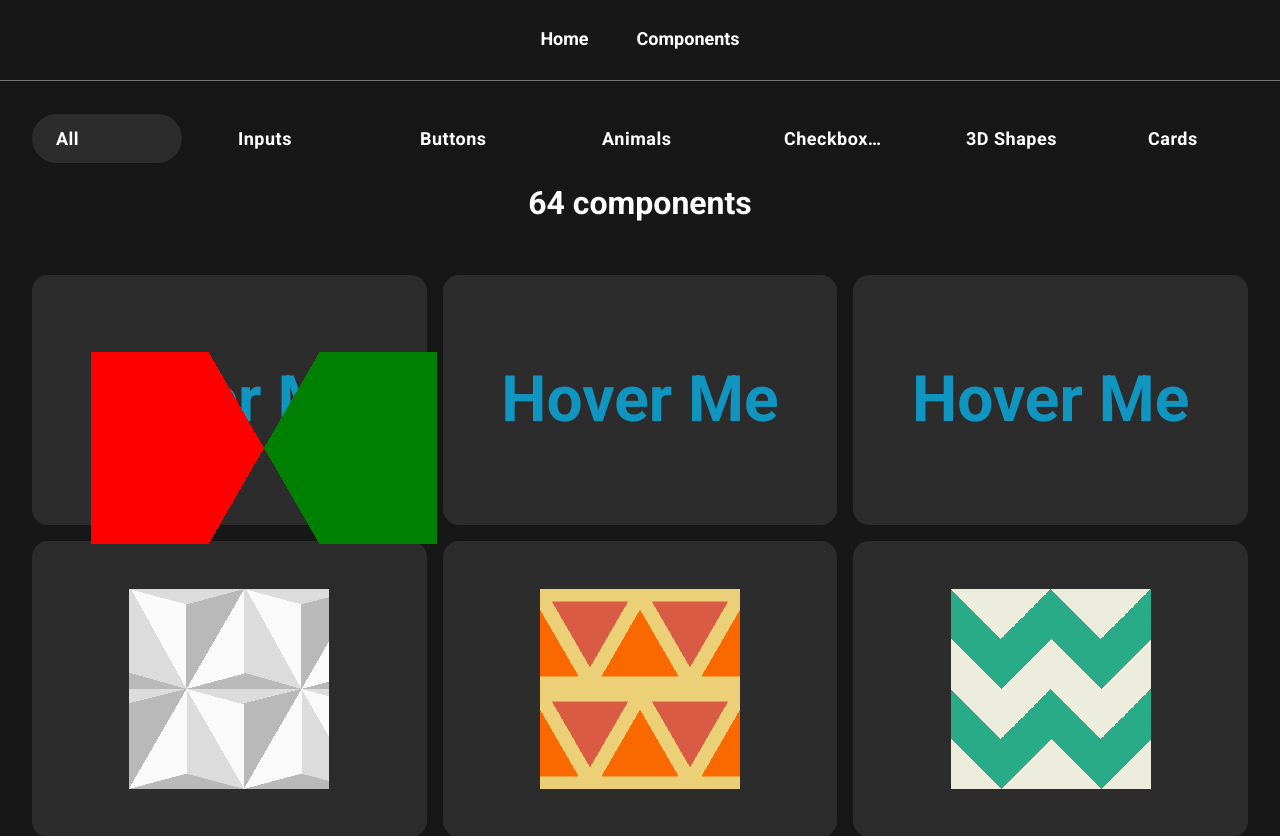
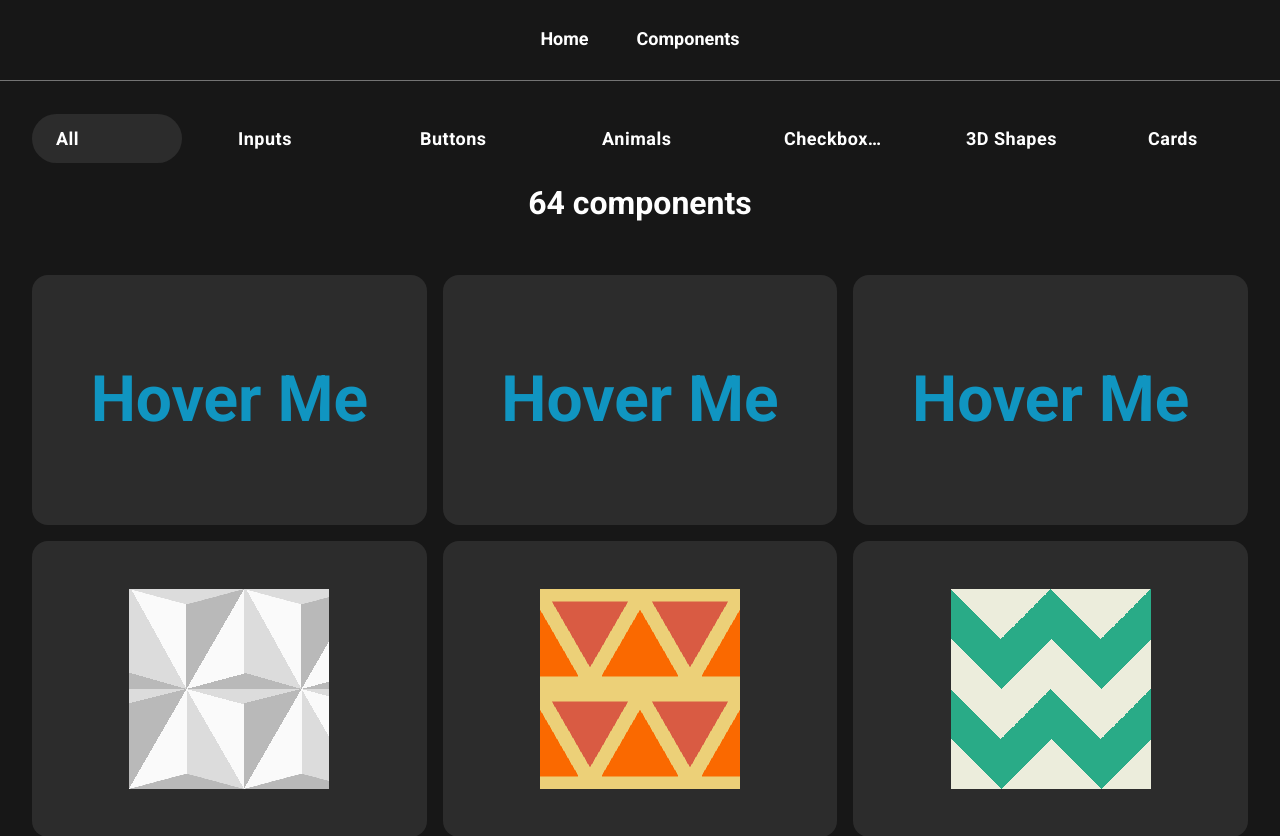
Before and after one commit to arishem51/iuniverse, a React (Vite) app: page /all in a window 1280 px wide. Shown: the top 836 px of the page. Built offline with nearby package versions, Linux system fonts and the light colour scheme.

Commit message:
feat: TxtHoverThree Part2

```diff
--- a/src/components/ListComponent/Text/TextHoverThree.tsx
+++ b/src/components/ListComponent/Text/TextHoverThree.tsx
@@ -5,6 +5,8 @@ const Wrapper = styled.div`
   --color: #1095c1;
   position: relative;
   cursor: pointer;
+  overflow: hidden;
+  padding: 0 0.5em;
 `;
 
 const Text = styled.h1`
@@ -12,28 +14,46 @@ const Text = styled.h1`
   z-index: 3;
   color: var(--color);
   font-size: 4em;
-  transition: color 0.3s;
+  transition: color 0.3s 0.1s;
   ${Wrapper}:hover & {
     color: var(--color-white);
   }
 `;
 
-const LeftSide = styled.div`
+const Side = styled.div`
   position: absolute;
-  z-index: 4;
+  z-index: 2;
   inset: 0;
   width: 125%;
   height: 200%;
-  background: conic-gradient(from 210deg, red 120deg, transparent 0 0);
+  translate: 0 -50%;
+  transition: transform 0.3s;
+
+  transform: var(--transform);
+  background: var(--background);
+
+  ${Wrapper}:hover & {
+    transform: translateX(0%);
+    translate: 0 0;
+  }
 `;
 
-const RightSide = styled.div`
-  position: absolute;
-  z-index: 4;
-  inset: 0;
-  width: 125%;
-  height: 200%;
-  background: conic-gradient(from 30deg, green 120deg, transparent 0 0);
+const LeftSide = styled(Side)`
+  --background: conic-gradient(
+    from 210deg,
+    var(--color) 120deg,
+    transparent 0 0
+  );
+  --transform: translateX(-50%);
+`;
+
+const RightSide = styled(Side)`
+  --background: conic-gradient(
+    from -30deg,
+    var(--color) 240deg,
+    transparent 0 0
+  );
+  --transform: translateX(50%);
 `;
 
 export default function Component() {
```
